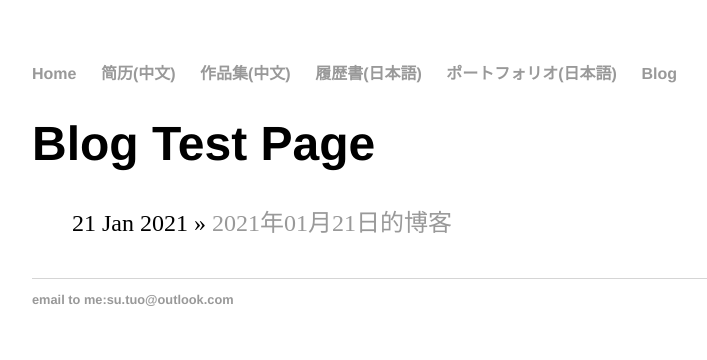
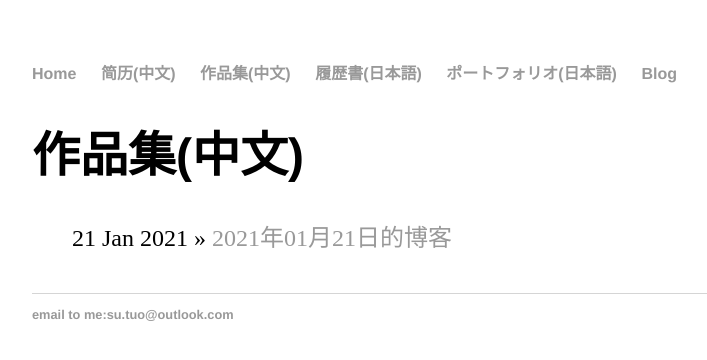
Before and after one commit to SotakuStudio/SotakuStudio.github.io, a Jekyll site: the page built from portfoliochiness/index.html, in a window 1280 px wide. Shown: the top 360 px of the page, without its empty margins (160-867 px from the left). Built offline with Jekyll 4.4.1, drawn with Linux system fonts in a browser that asks for light colours.

Commit message:
Update index.html

```diff
--- a/portfoliochiness/index.html
+++ b/portfoliochiness/index.html
@@ -1,6 +1,6 @@
 ---
 layout: default
-title: Blog Test Page
+title: 作品集(中文)
 ---
     <h1>{{ page.title }}</h1>
     <ul class="posts">
```
